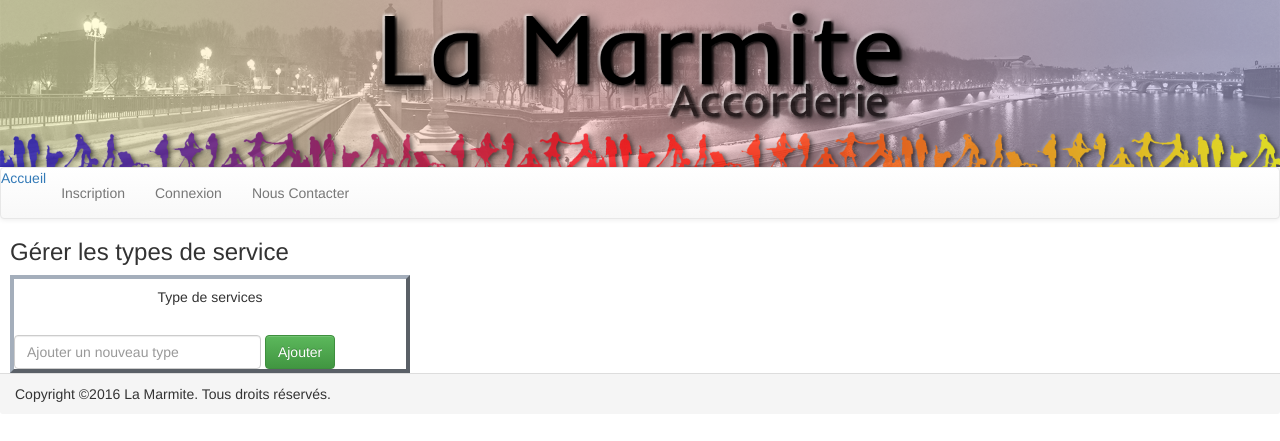
After one commit to NeoLied/AccorderieCakePhp, a CakePHP app: the page made by app/View/Annonces/manage.ctp in a window 1280 px wide. The commit adds this page. Shown: the top 441 px of the page. Run offline with PHP 8.4 and a stand-in for CakePHP, Linux system fonts and the light colour scheme; the template is opened without the code that fills it, so the values that code supplies are empty; form fields are guessed from the names that the template uses; some libraries are stand-ins or nearby versions.

Commit message:
- Implementation de la User Story "Gérer les types":      - Ajout d un menu " Gestion des annonces" dans Administration      - Faire une vue avec la liste des types et la fonction d ajout      - Mettre la possibilité de Supprimer un type

```diff
--- /dev/null
+++ b/app/View/Annonces/manage.ctp
@@ -0,0 +1,60 @@
+
+<div id="gestion_annonce">
+<h3 class="center-block">Gérer les types de service</h3>
+    <div id="table_types" class="table-responsive">
+        <table class="table table-striped" style="text-align:center;">
+            <thead>
+            <tr>
+
+                <td>Type de services</td>
+            </tr>
+            </thead>
+            <tbody>
+            <?php foreach($types as $type){ ?>
+                <tr>
+
+                    <td><?php  echo $type['Type']['libelle'] ; ?></td>
+                    <td>
+                        <?php echo $this->Html->link('Supprimer', '/types/delete/'.$type['Type']['id']); ?>
+                        <?php // $this->Html->link('Renommer', '/types/rename/'.$type['Type']['id']); ?>
+                    </td>
+                </tr>
+            <?php } ?>
+            </tbody>
+        </table>
+
+        <div class="form-inline">
+            <div class="form-group">
+                <?php
+                echo $this->Form->create('Type');
+                echo $this->Form->input('id', array('type' => 'hidden'));
+
+                ?>
+
+
+                <?php
+
+                echo $this->Form->input('libelle',array(
+                    'type' => 'text',
+                    'class' => 'form-control',
+                    'label' => '',
+                    'size' => 25,
+                    'placeholder' => "Ajouter un nouveau type"
+                ));
+
+                ?>
+            </div>
+            <div class="form-group">
+                <?php
+                echo $this->Form->submit('Ajouter', array(
+                    'class' => 'form-control btn btn-success',
+                    'size' => 15));
+                ?>
+            </div>
+
+        </div>
+
+    </div>
+
+
+</div>
--- a/app/View/Layouts/default.ctp
+++ b/app/View/Layouts/default.ctp
@@ -12,6 +12,7 @@
 	echo $this->Html->css('bootstrap');
 	echo $this->Html->css('bootstrap-theme');
 	echo $this->Html->css('jquery-ui');
+	echo $this->Html->css('customStyle');
 	echo $this->Html->script('jquery-2.2.0.min');
 	echo $this->Html->script('jquery-ui.1.11.4');
 	echo $this->Html->script('bootstrap');
@@ -104,6 +105,7 @@
 								<li><?php echo $this->Html->link('Liste annonces','/annonces/'); ?></li>
 								<li><?php echo $this->Html->link('Annonces à valider','/annonces/annonce_pas_valide/'); ?></li>
 								<li><?php echo $this->Html->link('Utilisateurs à valider','/users/utilisateur_pas_valide/'); ?></li>
+								<li><?php echo $this->Html->link('Gestion des annonces ','/annonces/manage'); ?></li>
 							</ul>
 						</li>
 
--- /dev/null
+++ b/app/webroot/css/customStyle.css
@@ -0,0 +1,8 @@
+#gestion_annonce{
+    width: 400px;
+    margin-left: 10px;
+
+}
+#table_types{
+    border: 4px outset #a4aebb;
+}
--- a/app/webroot/css/ourCss.css
+++ b/app/webroot/css/ourCss.css
@@ -75,3 +75,9 @@ nav ul li ul li a {
 .hide{
 	display: none;
 }
+
+#gestion_annonce{
+	width: 400px;
+	margin-left: 9%;
+	margin-top: 9%;
+}
```
Also changed, not shown: app/Controller/AnnoncesController.php (+58 -39 lines), app/Controller/TypesController.php (added, +19 -0 lines).
